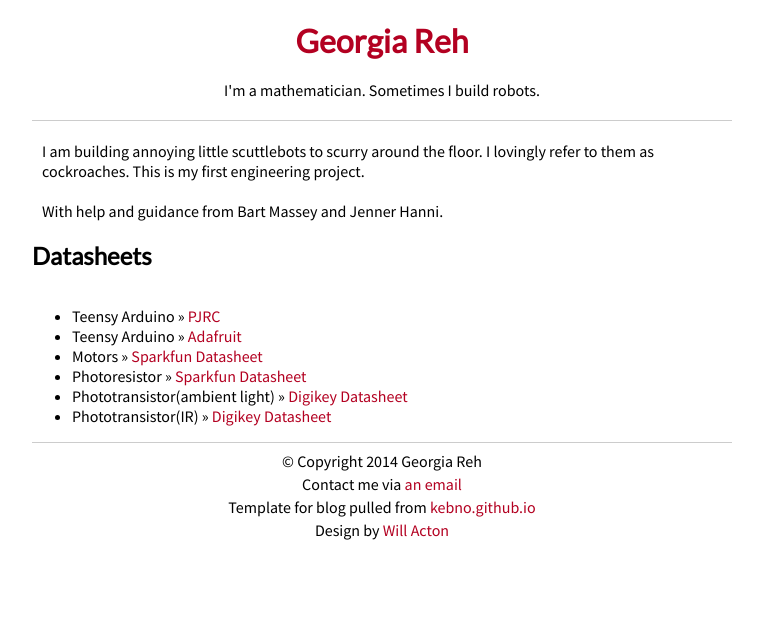
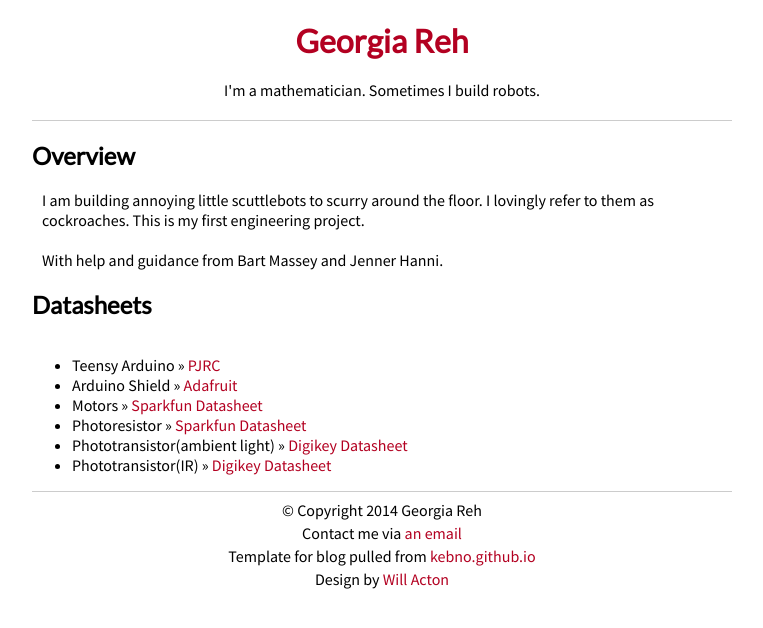
Before and after one commit to konahart/konahart.github.io, a Jekyll site: the page built from cockroaches.md, in a window 1280 px wide. Shown: the top 628 px of the page, without its empty margins (258-1021 px from the left). Built offline with Jekyll 4.4.1, drawn with Linux system fonts in a browser that asks for light colours.

Commit message:
typo and minor formatting

```diff
--- a/cockroaches.md
+++ b/cockroaches.md
@@ -2,6 +2,7 @@
 layout: default
 ---
 
+##Overview
 
 I am building annoying little scuttlebots to scurry around the floor. I lovingly refer to them as cockroaches. This is my first engineering project.
 
@@ -11,7 +12,7 @@ With help and guidance from Bart Massey and Jenner Hanni.
 <ul class="posts">
 <li><span>Teensy Arduino</span> &raquo; <a href="http://www.pjrc.com/teensy/index.html">PJRC</a></li>
 
-<li><span>Teensy Arduino</span> &raquo; <a href="https://www.adafruit.com/products/1438">Adafruit</a></li>
+<li><span>Arduino Shield</span> &raquo; <a href="https://www.adafruit.com/products/1438">Adafruit</a></li>
 
 <li><span>Motors</span> &raquo; <a href="https://www.sparkfun.com/products/retired/9608">Sparkfun</a> <a href="https://www.sparkfun.com/datasheets/Robotics/ROB-09608.jpg">Datasheet</a></li>
 
```
